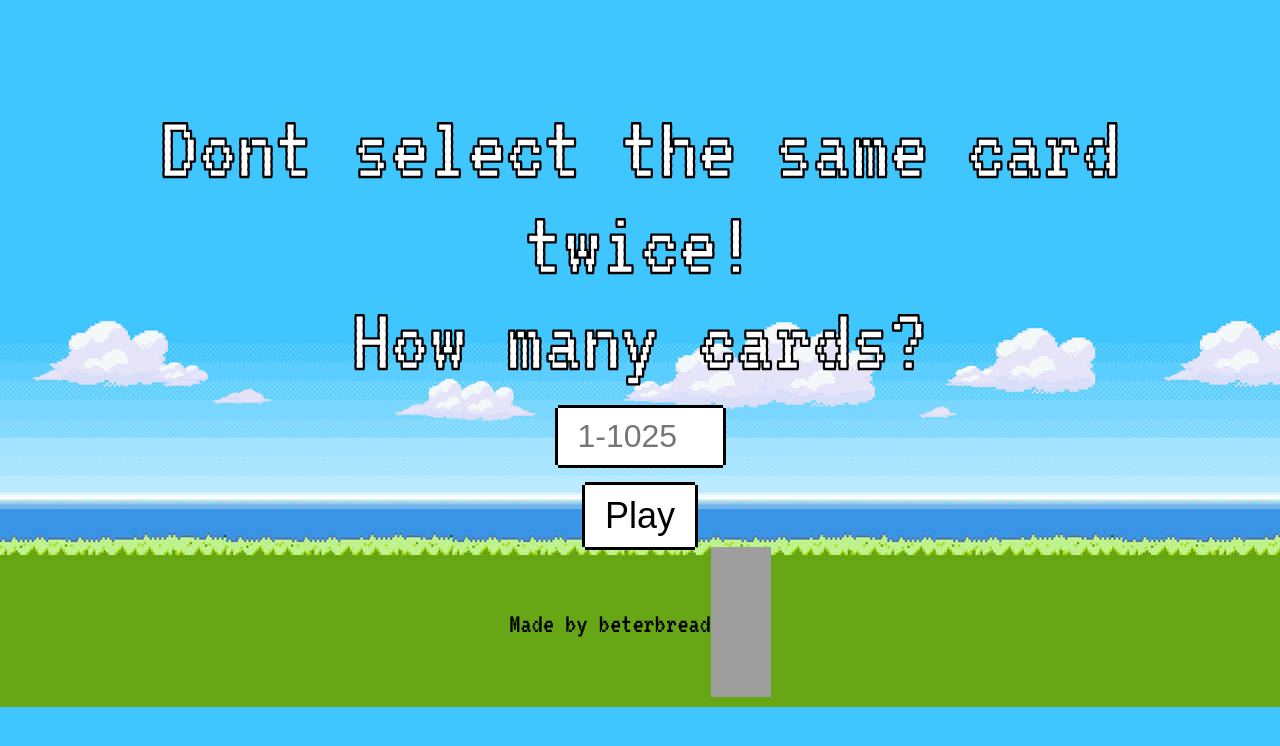
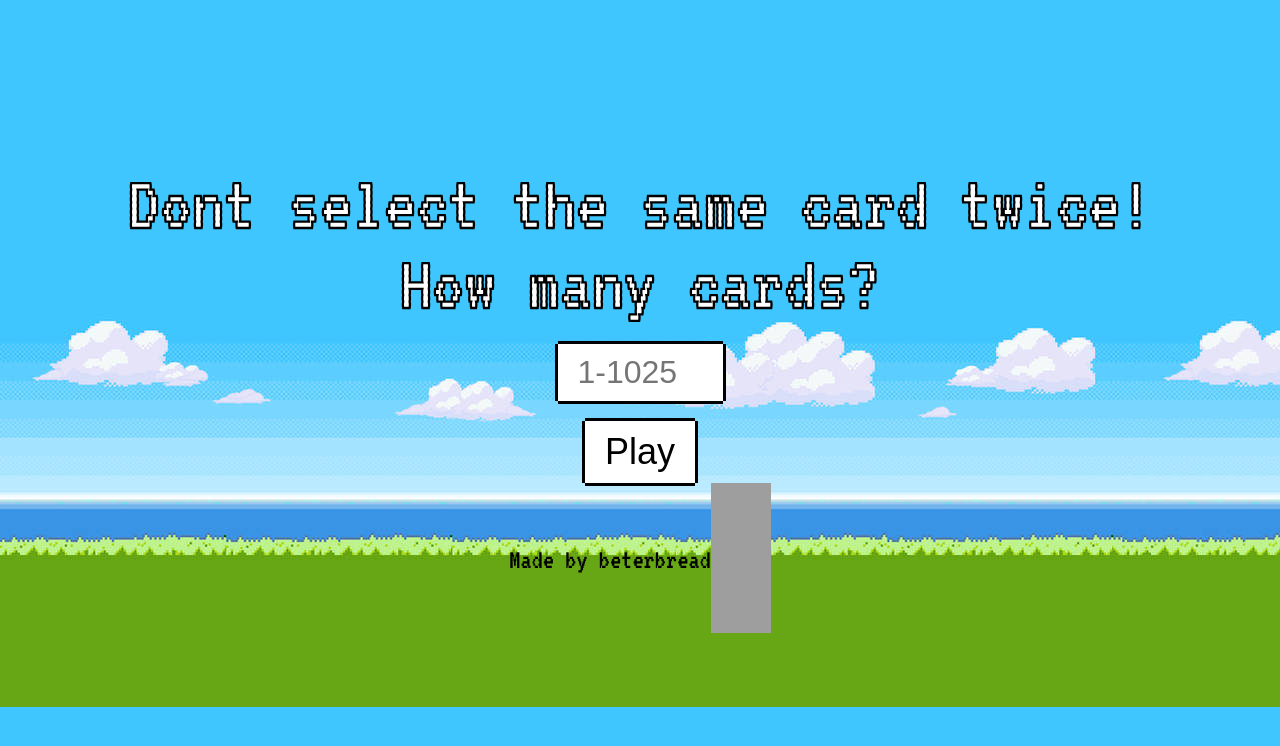
Before and after one commit to beterbread/pokememo, a React (Vite) app: page / in a window 1280 px wide. Shown: the top 746 px of the page. Built offline with nearby package versions, Linux system fonts and the light colour scheme; grey boxes are pictures that could not be loaded.

Commit message:
Smaller font

```diff
--- a/src/components/Setup.css
+++ b/src/components/Setup.css
@@ -20,7 +20,7 @@
     font-family: "VT323", monospace;
     font-weight: 400;
     font-style: normal;
-    font-size: 96px;
+    font-size: 80px;
     color: white;
     -webkit-text-stroke-width: 2.3px;
     -webkit-text-stroke-color: black;
```
